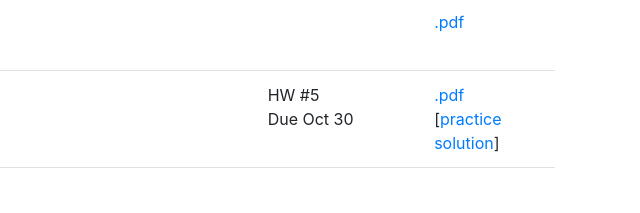
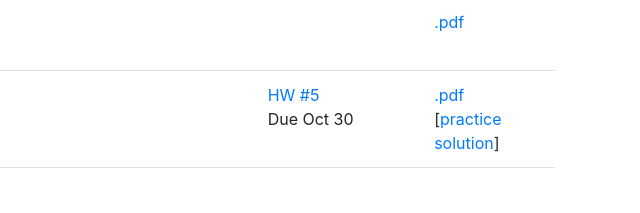
Before and after one commit to shanest/teaching, a plain HTML site: page 571/aut19/index.html in a window 1280 px wide. Shown: the part 3566-3779 px from the top of the page, 640-1280 px from the left. Drawn offline with Linux system fonts and the light colour scheme.

Commit message:
link to hw5

```diff
--- a/571/aut19/index.html
+++ b/571/aut19/index.html
@@ -273,7 +273,7 @@
 									<td>Semantics Intro</td>
 									<td>Chapter 17</td>
 									<td> &nbsp; </td>
-									<td>HW #5<br />Due Oct 30</td>
+									<td><a href="hw5.html">HW #5</a><br />Due Oct 30</td>
 									<td>
 										<a href="slides/9_Computational-Semantics.pdf">.pdf</a>
 										<br />
```
